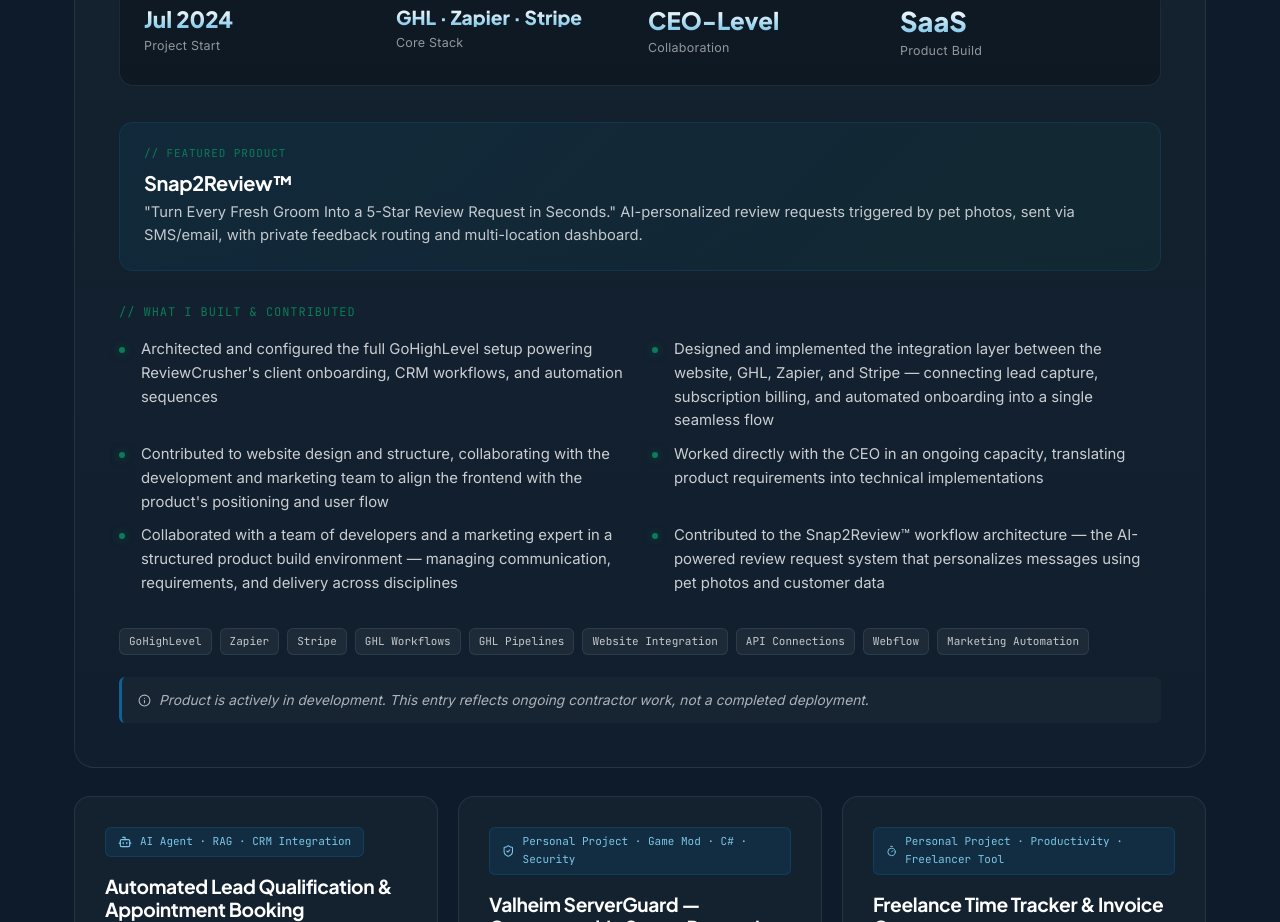
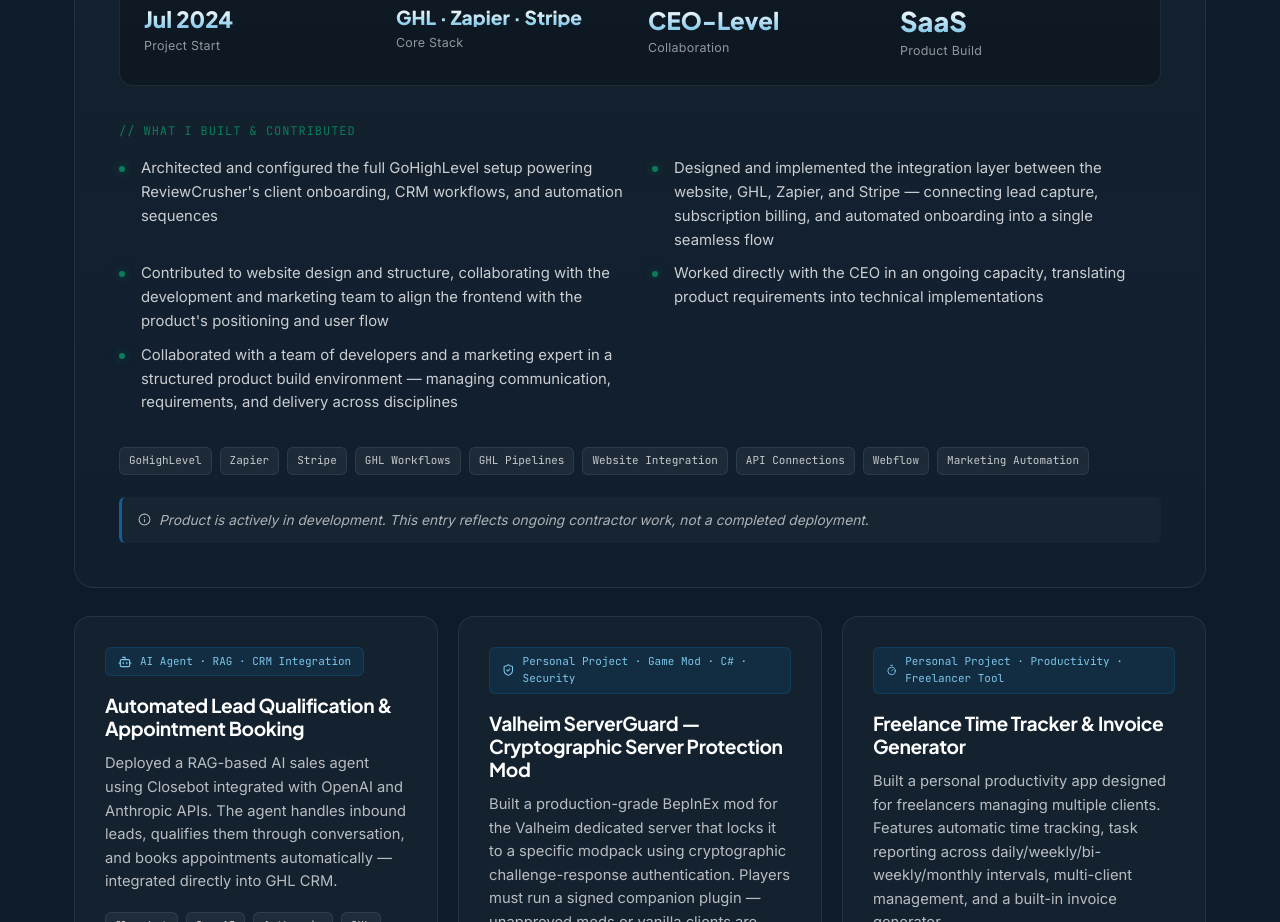
Before and after one commit to yesu0725/jonathan-guintu-portfolio, a plain HTML site: page index.html in a window 1280 px wide. Shown: the part 5720-6642 px from the top of the page. Drawn offline with nearby package versions, Linux system fonts and the light colour scheme.

Commit message:
Remove Snap2Review callout and bullet from ReviewCrusher case study

```diff
--- a/index.html
+++ b/index.html
@@ -1507,12 +1507,6 @@
           <div class="stat"><div class="stat-num" style="font-size:1.7rem;">SaaS</div><div class="stat-label">Product Build</div></div>
         </div>
 
-        <div class="product-callout">
-          <div class="product-callout-label">// Featured Product</div>
-          <h4>Snap2Review™</h4>
-          <p>"Turn Every Fresh Groom Into a 5-Star Review Request in Seconds." AI-personalized review requests triggered by pet photos, sent via SMS/email, with private feedback routing and multi-location dashboard.</p>
-        </div>
-
         <div class="built-title">// What I Built & Contributed</div>
         <ul class="built-list">
           <li>Architected and configured the full GoHighLevel setup powering ReviewCrusher's client onboarding, CRM workflows, and automation sequences</li>
@@ -1520,7 +1514,6 @@
           <li>Contributed to website design and structure, collaborating with the development and marketing team to align the frontend with the product's positioning and user flow</li>
           <li>Worked directly with the CEO in an ongoing capacity, translating product requirements into technical implementations</li>
           <li>Collaborated with a team of developers and a marketing expert in a structured product build environment — managing communication, requirements, and delivery across disciplines</li>
-          <li>Contributed to the Snap2Review™ workflow architecture — the AI-powered review request system that personalizes messages using pet photos and customer data</li>
         </ul>
 
         <div class="case-tags">
```
